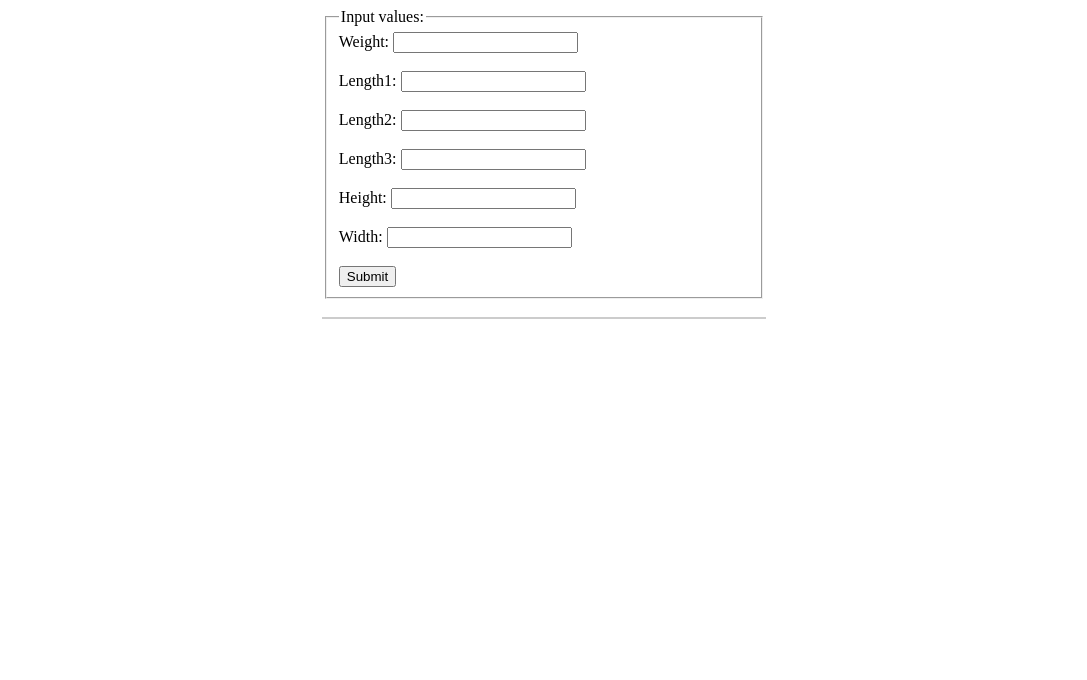
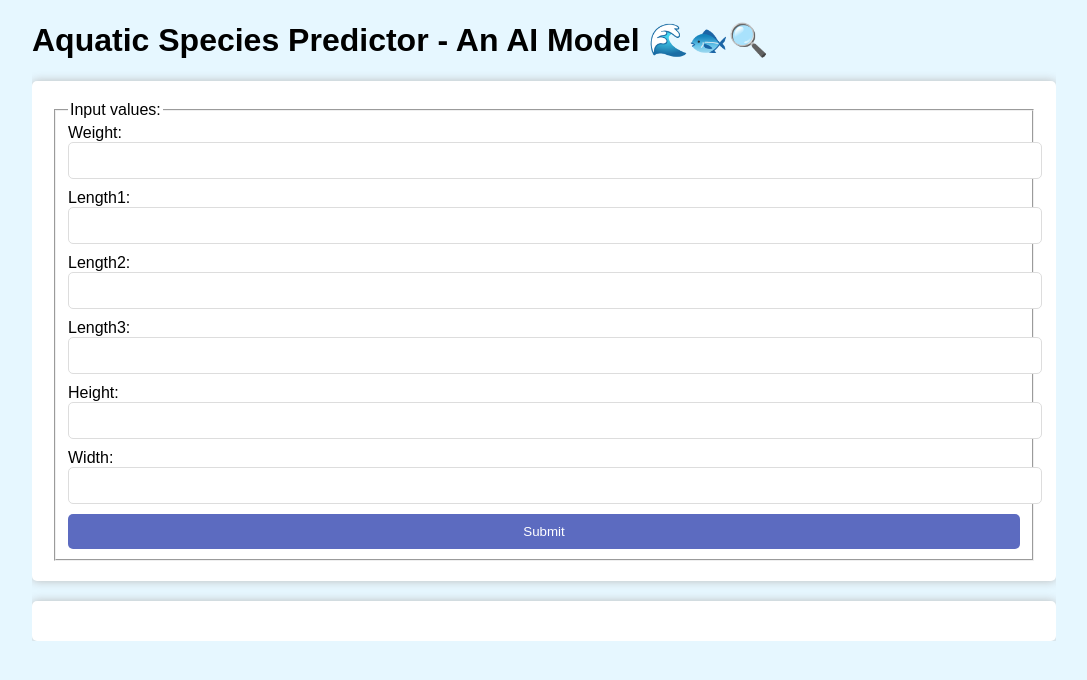
Before and after one commit to Sehreen22Khan/AquaticSpeciesML, a Flask app: page / in a window 1280 px wide. Shown: the top 680 px of the page, without its empty margins (96-1183 px from the left). Run offline with Flask 3, Linux system fonts and the light colour scheme; parts of the project's set-up code (start-up, migrations or seed data) failed here and were passed over.

Commit message:
Format html

```diff
--- a/app/main.py
+++ b/app/main.py
@@ -46,7 +46,7 @@ def main():
                                                      'Length3': length3,
                                                      'Height': height,
                                                      'Width': width},
-                                     result=prediction
+                                     result=prediction[0]
                                      )
     # If the request method is GET
     return render_template("index.html")
--- a/app/templates/index.html
+++ b/app/templates/index.html
@@ -1,26 +1,65 @@
 <!doctype html>
-
 <html>
     <head>
-
         <!-- CSS code -->
         <style>
+            body {
+                font-family: Arial, sans-serif;
+                background-color: #e6f7ff; /* Light blue background */
+                margin: 0;
+                padding: 0;
+            }
+
+            .container {
+                width: 80%;
+                margin: auto;
+                overflow: hidden;
+            }
+
             form {
-            margin: auto;
-            width: 35%;
+                background-color: #fff;
+                padding: 20px;
+                margin-top: 20px;
+                border-radius: 5px;
+                box-shadow: 0px 0px 10px #bbb;
+            }
+
+            input[type="number"] {
+                width: 100%;
+                padding: 10px;
+                margin-bottom: 10px;
+                border-radius: 5px;
+                border: 1px solid #ddd;
+            }
+
+            input[type="submit"] {
+                width: 100%;
+                padding: 10px;
+                border-radius: 5px;
+                border: none;
+                color: #fff;
+                background-color: #5C6BC0;
             }
 
             .result {
-            margin: auto;
-            width: 35%;
-            border: 1px solid #ccc;
+                background-color: #fff;
+                padding: 20px;
+                margin-top: 20px;
+                border-radius: 5px;
+                box-shadow: 0px 0px 10px #bbb;
+            }
+
+            .result p {
+                font-size: 24px;
             }
         </style>
 
-        <title>Aquatic Species Prediction Model</title>
+        <title>Aquatic Species Predictor - An AI Model</title>
     </head>
 
     <body>
+        <div class="container">
+            <h1>Aquatic Species Predictor - An AI Model 🌊🐟🔍</h1>
             <!-- Use the action attribute to call the 'main' function -->
             <form action="{{ url_for('main') }}" method="POST">
                 <fieldset>
@@ -28,46 +67,32 @@
                     Weight:
                     <!-- Required attribute is used to make sure people input values -->
                     <input name="weight" type="number" required>
-            <br>
-            <br> Length1:
+                    Length1:
                     <input name="length1" type="number" required>
-            <br>
-            <br> Length2:
+                    Length2:
                     <input name="length2" type="number" required>
-            <br>
-            <br> Length3:
+                    Length3:
                     <input name="length3" type="number" required>
-            <br>
-            <br> Height:
+                    Height:
                     <input name="height" type="number" required>
-            <br>
-            <br> Width:
+                    Width:
                     <input name="width" type="number" required>
-            <br>
-            <br>
                     <input type="submit">
                 </fieldset>
             </form>
 
-        <br>
-
-        <div class="result" align="center">
-
+            <div class="result">
                 <!-- Our 'result' is false until a prediction has been made -->
                 {% if result %}
-
                     <!-- Loop through dictionary and print key:value pair -->
                     {% for variable in original_input %}
                         <b>{{ variable }}:</b> {{ original_input[variable] }}
                     {% endfor %}
-                <br>
                     <!-- Print prediction -->
-                <br> Predicted fish species is:
-                <p style="font-size:50px">{{ result }}</p>
-
+                    <br><br> Predicted fish species is:
+                    <p>{{ result }}</p>
                 {% endif %}
             </div>
-
+        </div>
     </body>
-
 </html>
```
Lines whose indentation alone changed are shown as unchanged.
